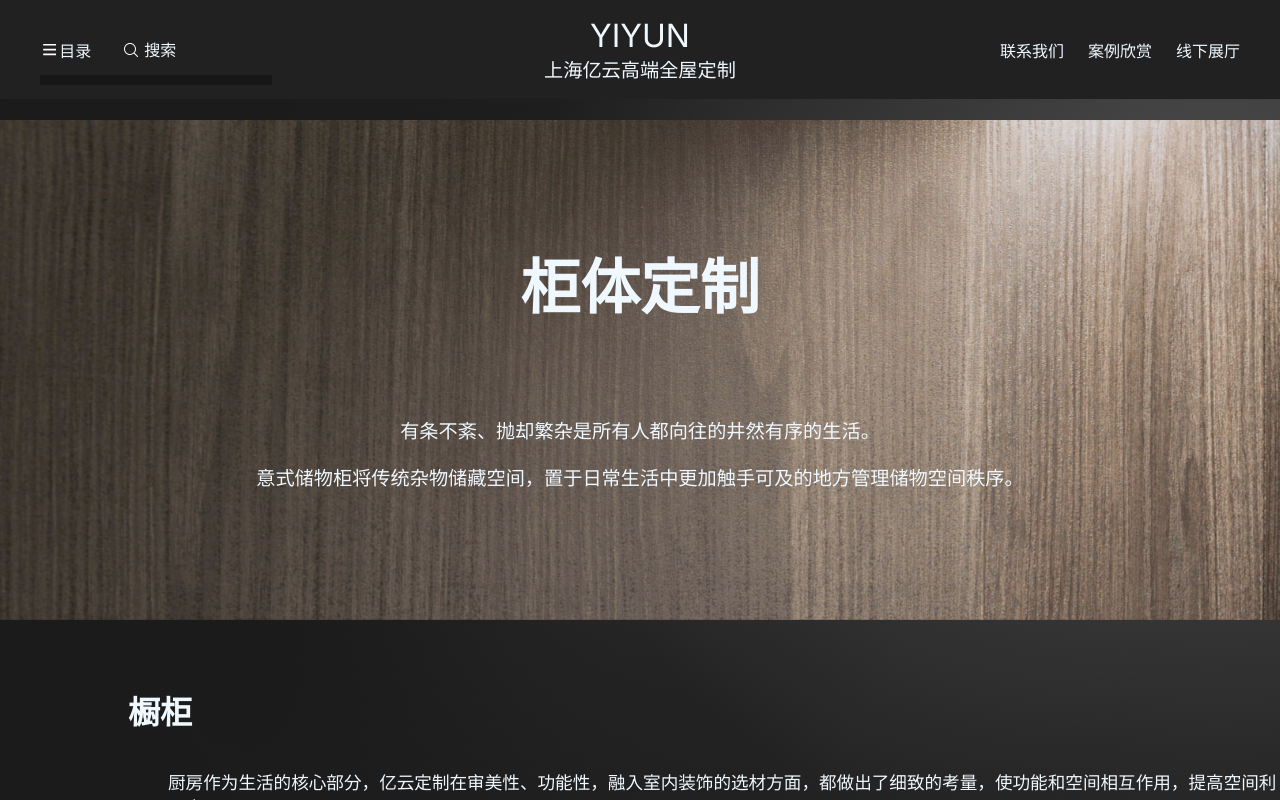
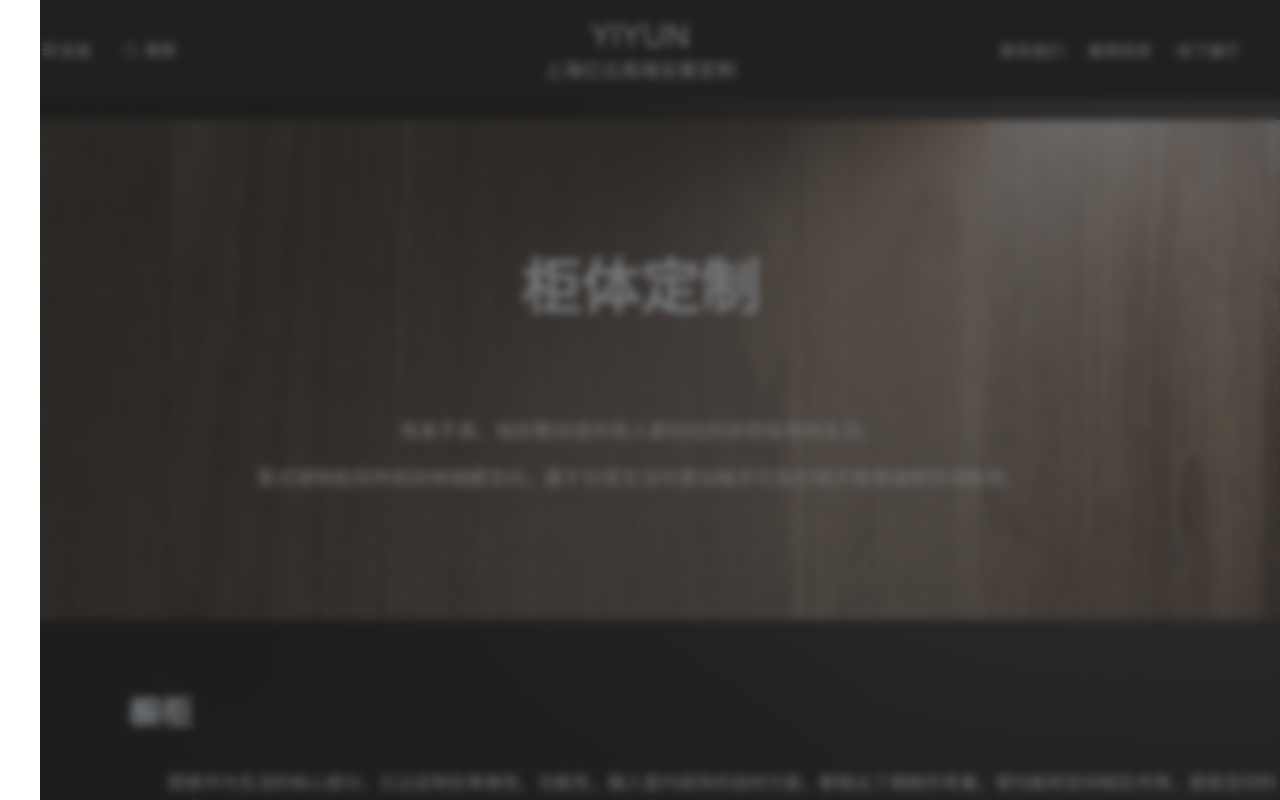
Before and after one commit to yifan503/ycloud, a Next.js app: page /cabinet in a window 1280 px wide. Both pictures are taken after a click on the element "目录". Shown: the top 800 px of the page. Built offline with nearby package versions, Linux system fonts and the light colour scheme.

Commit message:
navbar modify

```diff
--- a/src/app/cabinet/cabinet.module.css
+++ b/src/app/cabinet/cabinet.module.css
@@ -85,6 +85,7 @@
     /* position: relative; */
     /* left: 10%; */
     padding-left: 10%;
+    margin-bottom: 20px;
 
 }
 
@@ -104,10 +105,31 @@
 }
 
 .anim_container{
-    width: 350px;
-    height: 500px;
-    margin: 40px 20px 0 20px;
+    width: 266px;
+    height: 400px;
+    /* margin: 40px 0px 60px 0px; */
     overflow: hidden;
+    border-radius: 0.8rem;
+    transform: translate(20px,-45px);
+}
+
+.anim_container_2{
+    width: 300px;
+    height: 432px;
+    overflow: hidden;
+    border-radius: 0.8rem;
+    z-index: 100;
+    transform: translate(-20px,25px);
+    margin: 40px 20px 0 0;
+    box-shadow: -5px 0 30px rgba(0,0,0,0.8);
+
+}
+
+.anim_cupboard{
+    width: 680px;
+    height: 512px;
+    overflow: hidden;
+    border-radius: 1.2rem;
 }
 
 .anim_gradevin{
@@ -115,6 +137,7 @@
     height: 360px;
     margin: 20px 20px 0 20px;
     overflow: hidden;
+    border-radius: 0.8rem;
 }
 
 
--- a/src/app/cabinet/page.js
+++ b/src/app/cabinet/page.js
@@ -21,15 +21,17 @@ export default function Cabinet() {
                     <div className={styles.anim_container}>
                         <img src='/image/cupboard3.jpg' alt='wardrobes' className={styles.img} />
                     </div>
-                    <div className={styles.anim_container}>
+                    <div className={styles.anim_container_2}>
                         <img src='/image/cupboard4.jpg' alt='wardrobes' className={styles.img} />
                     </div>
-                    <div className={styles.anim_container}>
+                    {/* <div className={styles.anim_container}>
                         <img src='/image/cabinet4.jpg' alt='wardrobes' className={styles.img} />
-                    </div>
+                    </div> */}
                     {/* <img src='/image/cupboard4.jpg' alt='wardrobes' className={styles.img} />
                     <img src='/image/cupboard5.png' alt='wardrobes' className={styles.img} /> */}
-
+                    <div className={styles.anim_cupboard}>
+                        <img src='/image/cupboard5.jpg' alt='wardrobes' className={styles.img} />
+                    </div>
                 </div>
                 <div className={styles.intro_text_container}>
                     <h2 className={styles.sub_title}>酒柜、装饰柜</h2>
@@ -41,7 +43,7 @@ export default function Cabinet() {
                         <img src='/image/cabinet3.jpg' alt='wardrobes' className={styles.img} />
                     </div>
                     <div className={styles.anim_gradevin}>
-                        <img src='/image/cupboard5.jpg' alt='wardrobes' className={styles.img} />
+                        <img src='/image/cabinet4.jpg' alt='wardrobes' className={styles.img} />
                     </div>
 
                 </div>
--- a/src/app/contact_info/contact.module.css
+++ b/src/app/contact_info/contact.module.css
@@ -64,7 +64,7 @@
 
 .qrcode{
     width: 130px;
-    padding: 0 10px 0 80px;
+    padding: 0 10px 10px 80px;
 }
 
 .subtitle{
--- a/src/app/wholeHouse/page.js
+++ b/src/app/wholeHouse/page.js
@@ -12,14 +12,14 @@ export default function WholeHouse() {
     const CustomNextArrow = (props) => {
         const { className, style, onClick } = props
         return (
-            <svg className={className} style={{ ...style, display: 'block' }} onClick={onClick} t="1724065022701" class="icon" viewBox="0 0 1024 1024" version="1.1" xmlns="http://www.w3.org/2000/svg" p-id="8989" width="200" height="200"><path d="M472.064 272.448l-399.232 399.232c-22.08 22.08-22.08 57.792 0 79.872 22.016 22.016 57.792 22.08 79.872 0L512 392.256l359.296 359.296c22.016 22.016 57.792 22.08 79.872 0 22.08-22.08 22.016-57.792 0-79.872L551.936 272.448C529.856 250.432 494.144 250.432 472.064 272.448z" fill="#e6e6e6" p-id="8990"></path></svg>
+            <svg className={className} style={{ ...style, display: 'block' }} onClick={onClick} t="1724065022701" viewBox="0 0 1024 1024" version="1.1" xmlns="http://www.w3.org/2000/svg" p-id="8989" width="20" height="20"><path d="M472.064 272.448l-399.232 399.232c-22.08 22.08-22.08 57.792 0 79.872 22.016 22.016 57.792 22.08 79.872 0L512 392.256l359.296 359.296c22.016 22.016 57.792 22.08 79.872 0 22.08-22.08 22.016-57.792 0-79.872L551.936 272.448C529.856 250.432 494.144 250.432 472.064 272.448z" fill="#e6e6e6" p-id="8990"></path></svg>
         )
     }
 
     const CustomPrevArrow = (props) => {
         const { className, style, onClick } = props
         return (
-            <svg className={className} style={{ ...style, display: 'block' }} onClick={onClick} t="1724065022701" class="icon" viewBox="0 0 1024 1024" version="1.1" xmlns="http://www.w3.org/2000/svg" p-id="8989" width="200" height="200"><path d="M472.064 272.448l-399.232 399.232c-22.08 22.08-22.08 57.792 0 79.872 22.016 22.016 57.792 22.08 79.872 0L512 392.256l359.296 359.296c22.016 22.016 57.792 22.08 79.872 0 22.08-22.08 22.016-57.792 0-79.872L551.936 272.448C529.856 250.432 494.144 250.432 472.064 272.448z" fill="#e6e6e6" p-id="8990"></path></svg>
+            <svg className={className} style={{ ...style, display: 'block' }} onClick={onClick} t="1724065022701" viewBox="0 0 1024 1024" version="1.1" xmlns="http://www.w3.org/2000/svg" p-id="8989" width="20" height="20"><path d="M472.064 272.448l-399.232 399.232c-22.08 22.08-22.08 57.792 0 79.872 22.016 22.016 57.792 22.08 79.872 0L512 392.256l359.296 359.296c22.016 22.016 57.792 22.08 79.872 0 22.08-22.08 22.016-57.792 0-79.872L551.936 272.448C529.856 250.432 494.144 250.432 472.064 272.448z" fill="#e6e6e6" p-id="8990"></path></svg>
         )
     }
 
--- a/src/components/Navbar.js
+++ b/src/components/Navbar.js
@@ -80,17 +80,24 @@ export default function Navbar() {
                         ref={menuRef}
                         onClick={handleMenuClick}
                     >
-                        <svg t="1699205489318" ref={toggleRef} className="icon" viewBox="0 0 1024 1024" version="1.1" xmlns="http://www.w3.org/2000/svg" p-id="3260" width="1.2rem" height="1.2rem"><path d="M170.666667 213.333333h682.666666v85.333334H170.666667V213.333333z m0 512h682.666666v85.333334H170.666667v-85.333334z m0-256h682.666666v85.333334H170.666667v-85.333334z" fill="#ffffff" p-id="3261"></path></svg>
+                        <svg t="1699205489318" ref={toggleRef} className={styles.close} viewBox="0 0 1024 1024" version="1.1" xmlns="http://www.w3.org/2000/svg" p-id="3260" width="1.2rem" height="1.2rem"><path d="M170.666667 213.333333h682.666666v85.333334H170.666667V213.333333z m0 512h682.666666v85.333334H170.666667v-85.333334z m0-256h682.666666v85.333334H170.666667v-85.333334z" fill="#ffffff" p-id="3261"></path></svg>
                         目录
                         {
                             openSideBar &&
-                            <ul className={styles.sidebar} style={{ position: 'fixed', top: togglePos?.bottom || 0, left: togglePos?.left || 0 }}>
+                            <ul className={styles.sidebar}>
+                                <li className={styles.close}>
+                                    <svg t="1724084076409" className={styles.close_icon} viewBox="0 0 1024 1024" version="1.1" xmlns="http://www.w3.org/2000/svg" p-id="7184" width="40" height="40"><path d="M512 1024C228.072727 1024 0 795.927273 0 512S228.072727 0 512 0s512 228.072727 512 512-228.072727 512-512 512z m0-46.545455c256 0 465.454545-209.454545 465.454545-465.454545S768 46.545455 512 46.545455 46.545455 256 46.545455 512s209.454545 465.454545 465.454545 465.454545z m0-514.327272l148.945455-148.945455c13.963636-13.963636 34.909091-13.963636 48.872727 0 13.963636 13.963636 13.963636 34.909091 0 48.872727L560.872727 512l148.945455 148.945455c13.963636 13.963636 13.963636 34.909091 0 48.872727-13.963636 13.963636-34.909091 13.963636-48.872727 0L512 560.872727l-148.945455 148.945455c-13.963636 13.963636-34.909091 13.963636-48.872727 0-13.963636-13.963636-13.963636-34.909091 0-48.872727l148.945455-148.945455-148.945455-148.945455c-13.963636-13.963636-13.963636-34.909091 0-48.872727 13.963636-13.963636 34.909091-13.963636 48.872727 0l148.945455 148.945455z" fill="#333333" p-id="7185"></path></svg>
+
+                                </li>
                                 {MENUITEM.map((item, index) =>
                                     <Link href={MENUHREF[index]} className={styles.custom_link} key={item}>
                                         <li className={styles.sidebarItem} style={{ '--fade-delay': `${index * 100}ms` }} key={index}>{item}</li>
                                     </Link>
                                 )}
                             </ul>
+                        }
+                        {
+                            openSideBar && <div className={styles.back} />
                         }
                     </div>
                     <div className={styles.left_text} ref={searchRef}>
--- a/src/components/Navbar.module.css
+++ b/src/components/Navbar.module.css
@@ -101,13 +101,37 @@
     /* 鼠标悬停时添加下划线 */
     /* 添加更多悬停状态的样式 */
 }
+.close{
+    display: flex;
+    flex-direction: row;
+    justify-content: end;
+}
+
+.close_icon{
+    transition: all 0.5s ease;
+    margin: 20px 20px 0 0;
+}
+
+.close_icon:hover{
+    cursor: pointer;
+    transform: scale(0.9);
+}
 
 .sidebar {
-    padding-top: 10px;
-    width: 12rem;
+    position: fixed;
+    top: 0;
+    left: 0;
+    margin: 0;
+    /* padding-top: 10px; */
+    height: 100vh;
     z-index: 2000;
-    background-color: rgba(15, 15, 15, 0.5);
+    background-color: #fff;
     animation: sideBarDropDown 0.5s ease forwards;
+    list-style-type: none;
+
+}
+.sidebar:hover{
+    cursor: auto;
 }
 
 .sidebar_phone{
@@ -133,27 +157,52 @@
     animation: fadeIn 0.5s ease forwards;
     animation-delay: var(--fade-delay);
     opacity: 0;
+    transition: background-color 0.6s ease;
+    transition: font-size 0.5s ease;
 
     /* 其他格式 */
-    padding: 10px;
+    padding: 12px 0 12px 40px;
+    margin: 12px 0 12px 0;
     text-align: left;
-    font-size: 18px;
+    color: #393939;
+    font-size: 22px;
+
+}
+
+.sidebarItem:hover{
+    background-color: rgba(0, 0, 0, 0.1);
+    font-size: 28px;
+}
+
+.back{
+    position:fixed;
+    top: 0;
+    left: 0;
+    right: 0;
+    bottom: 0;
+    background-color: rgba(33, 33, 33, 0.6);
+    backdrop-filter: blur(4px);
+    z-index: 1500;
+}
+
+.back:hover{
+    cursor: auto;
 }
 
 @keyframes sideBarDropDown {
     from {
-        height: 0;
+        width: 0;
     }
 
     to {
-        height: 200px;
+        width: 30%;
     }
 }
 
 @keyframes fadeIn {
     from {
         opacity: 0;
-        transform: translateX(-30px);
+        transform: translateX(-100px);
     }
 
     to {
```
Also changed, not shown: 2 other files (tests, documents, lock files or other folders).
